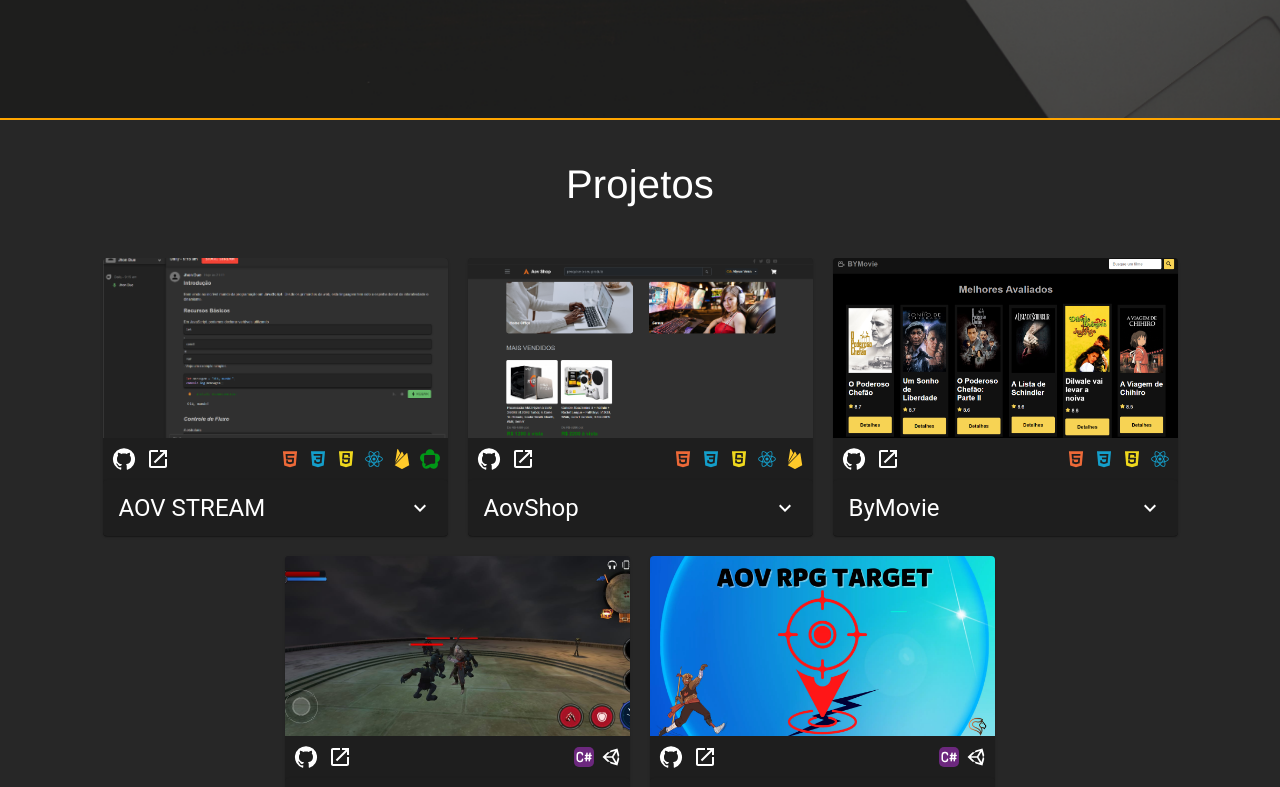
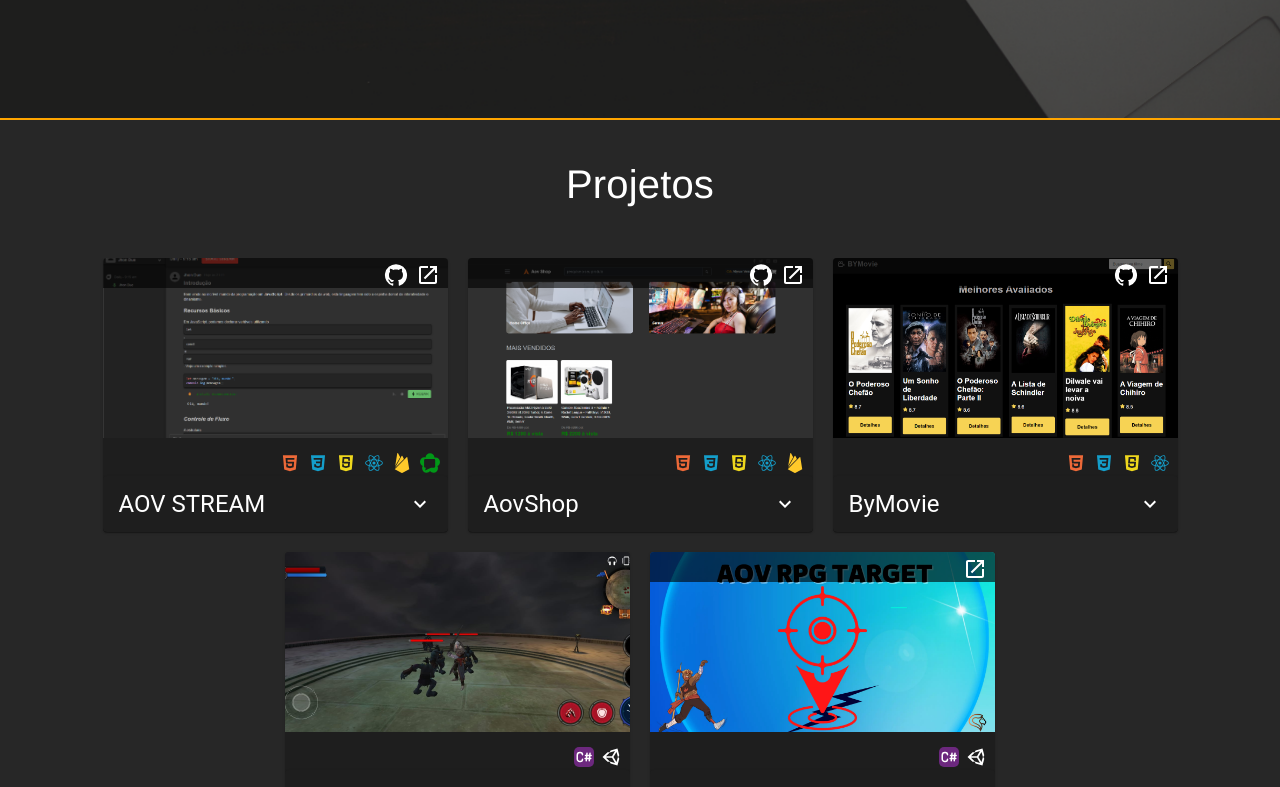
Before and after one commit to allysonAlves/portfolio, a React (Vite) app: page / in a window 1280 px wide. Shown: the part 680-1467 px from the top of the page. Built offline with nearby package versions, Linux system fonts and the light colour scheme.

Commit message:
update layout

```diff
--- a/src/Components/Projetos/Projetos.jsx
+++ b/src/Components/Projetos/Projetos.jsx
@@ -14,7 +14,8 @@
   Typography,
   Stack,
   Box,
-  Tooltip
+  Tooltip,
+  Link
 } from "@mui/material";
 import DescriptionSlider from "./DescriptionSlider/DescriptionSlider";
 import GitHubIcon from "@mui/icons-material/GitHub";
@@ -34,25 +35,38 @@
             whileInView={{ opacity: 1}}
             transition={{ duration: 1 }}
           >
-            <Card sx={{ maxWidth: 345 }}>
+            <Card sx={{ maxWidth: 345, position: 'relative' }}>
+              <Stack sx={{position: 'absolute', top:0, right:0, backgroundColor:'#0000009b', width:'100%'}} justifyContent='end' alignItems='center' spacing={1} paddingRight={1} direction="row">
+                { project.githubUrl ? (
+                    <Link sx={{':hover': {opacity:0.75}}} color="inherit" href={project.githubUrl} target="_blank">
+                        <GitHubIcon/>
+                    </Link>
+                  ) : null
+                }
+                {
+                  project.deployUrl ? (
+                    <Link sx={{':hover': {opacity:0.75}}} color="inherit" href={project.deployUrl} target="_blank">
+                      <OpenInNewIcon />
+                    </Link>
+                  ) : null
+                }
+              </Stack>
               <CardMedia
                 sx={{ height: 180 }}
                 image={project.photo}
                 title={project.title}
               />
-              <Stack justifyContent={"space-between"}  direction="row">
-                <Stack padding={0.5} direction="row">
-                  <IconButton title="repositório" size="small">
-                    <GitHubIcon />
-                  </IconButton>
-                  <IconButton title="ver site" size="small">
-                    <OpenInNewIcon />
-                  </IconButton>
-                </Stack>
-                <Stack marginRight={1} spacing={1} alignItems='center' direction="row">
-                  { project.stacks.map(stack =>  <stack.Icon key={stack.title} title={stack.title}/>)}
-                </Stack>
+
+              <Stack sx={{mt:1, ml:1}} marginRight={1} justifyContent='end' spacing={1} alignItems='center' direction="row">
+                { project.stacks.map(stack =>
+                  <Tooltip title={stack.title}>
+                    <div>
+                      <stack.Icon key={stack.title}/>
+                    </div>
+                  </Tooltip>
+                )}
               </Stack>
+
               <AccordionUsage
               title={
                 <Typography variant="h5" component="div">
--- a/src/Components/Projetos/Projetos.module.css
+++ b/src/Components/Projetos/Projetos.module.css
@@ -1,5 +1,5 @@
 .projetos{
-    min-height: 80vh;
+    min-height: 100vh;
     color: white;
     overflow: hidden;
     font-size: 20px;
--- a/src/Components/nav/Nav.jsx
+++ b/src/Components/nav/Nav.jsx
@@ -1,60 +1,64 @@
 // import React from 'react'
-import styles from './Nav.module.css'
-import Logo from '../../assets/logoally.png'
-import $ from 'jquery';
-import * as React from 'react';
-import AppBar from '@mui/material/AppBar';
-import Box from '@mui/material/Box';
-import CssBaseline from '@mui/material/CssBaseline';
-import Divider from '@mui/material/Divider';
-import Drawer from '@mui/material/Drawer';
-import IconButton from '@mui/material/IconButton';
-import List from '@mui/material/List';
-import ListItem from '@mui/material/ListItem';
-import ListItemButton from '@mui/material/ListItemButton';
-import ListItemText from '@mui/material/ListItemText';
-import MenuIcon from '@mui/icons-material/Menu';
-import Toolbar from '@mui/material/Toolbar';
-import Typography from '@mui/material/Typography';
-import Button from '@mui/material/Button';
+import styles from "./Nav.module.css";
+import Logo from "../../assets/logoally.png";
+import $ from "jquery";
+import * as React from "react";
+import AppBar from "@mui/material/AppBar";
+import Box from "@mui/material/Box";
+import CssBaseline from "@mui/material/CssBaseline";
+import Divider from "@mui/material/Divider";
+import Drawer from "@mui/material/Drawer";
+import IconButton from "@mui/material/IconButton";
+import List from "@mui/material/List";
+import ListItem from "@mui/material/ListItem";
+import ListItemButton from "@mui/material/ListItemButton";
+import ListItemText from "@mui/material/ListItemText";
+import MenuIcon from "@mui/icons-material/Menu";
+import Toolbar from "@mui/material/Toolbar";
+import Typography from "@mui/material/Typography";
+import Button from "@mui/material/Button";
 
 const drawerWidth = 240;
-
 
 function Nav(props) {
   const { window } = props;
   const [mobileOpen, setMobileOpen] = React.useState(false);
   const navItems = [
     {
-        title:'Sobre',
-        action: () => handleNavigate('quemsou')
+      title: "Sobre",
+      action: () => handleNavigate("quemsou"),
     },
     {
-        title:'Projetos',
-        action: () => handleNavigate('projetos')
+      title: "Projetos",
+      action: () => {
+        scrollTo({
+          top: $("#projetos")[0].offsetTop - 66,
+          behavior: "smooth",
+        });
+      },
     },
     {
-        title:'Contato',
-        action: () => handleNavigate('contato')
-    }
+      title: "Contato",
+      action: () => handleNavigate("contato"),
+    },
   ];
 
-  const handleNavigate = (id) =>  {
-    $(`#${id}`)[0].scrollIntoView();
-  }
+  const handleNavigate = (id) => {
+    $(`#${id}`)[0].scrollIntoView({ block: "start", inline: "nearest" });
+  };
 
   const handleDrawerToggle = () => {
     setMobileOpen((prevState) => !prevState);
   };
 
   const drawer = (
-    <Box onClick={handleDrawerToggle} sx={{ textAlign: 'center' }}>
-      <img className={styles.logo} src={Logo}/>
-      <Divider style={{backgroundColor:'orangeRed'}} />
+    <Box onClick={handleDrawerToggle} sx={{ textAlign: "center" }}>
+      <img className={styles.logo} src={Logo} />
+      <Divider style={{ backgroundColor: "orangeRed" }} />
       <List>
         {navItems.map((item) => (
           <ListItem key={item.title} disablePadding>
-            <ListItemButton sx={{ textAlign: 'center' }} onClick={item.action}>
+            <ListItemButton sx={{ textAlign: "center" }} onClick={item.action}>
               <ListItemText primary={item.title} />
             </ListItemButton>
           </ListItem>
@@ -63,11 +67,11 @@
     </Box>
   );
 
-  const container = window !== undefined ? () => window().document.body : undefined;
+  const container =
+    window !== undefined ? () => window().document.body : undefined;
 
   return (
-
-    <Box sx={{ display: 'flex' }}>
+    <Box sx={{ display: "flex" }}>
       <CssBaseline />
       <AppBar component="nav">
         <Toolbar>
@@ -76,15 +80,27 @@
             aria-label="open drawer"
             edge="start"
             onClick={handleDrawerToggle}
-            sx={{ mr: 2, display: { sm: 'none' } }}>
+            sx={{ mr: 2, display: { sm: "none" } }}
+          >
             <MenuIcon />
           </IconButton>
 
-          <Box sx={{ display: { xs: 'none', sm: 'flex' }, justifyContent: 'space-between', alignItems: 'center' ,width:'100%'}}>
-            <img style={{height:40}} src={Logo}/>
+          <Box
+            sx={{
+              display: { xs: "none", sm: "flex" },
+              justifyContent: "space-between",
+              alignItems: "center",
+              width: "100%",
+            }}
+          >
+            <img style={{ height: 40 }} src={Logo} />
             <Box>
               {navItems.map((item) => (
-                <Button key={item.title} sx={{ color: '#fff' }} onClick={item.action}>
+                <Button
+                  key={item.title}
+                  sx={{ color: "#fff" }}
+                  onClick={item.action}
+                >
                   {item.title}
                 </Button>
               ))}
@@ -102,13 +118,12 @@
           keepMounted: true,
         }}
         sx={{
-          display: { xs: 'block', sm: 'none' },
-          '& .MuiDrawer-paper': { boxSizing: 'border-box', width: drawerWidth },
+          display: { xs: "block", sm: "none" },
+          "& .MuiDrawer-paper": { boxSizing: "border-box", width: drawerWidth },
         }}
       >
         {drawer}
       </Drawer>
-
     </Box>
   );
 }
--- a/src/services/project.services.jsx
+++ b/src/services/project.services.jsx
@@ -4,7 +4,7 @@
 import { TbBrandCSharp } from "react-icons/tb";
 import { DiJavascript, DiHtml5, DiCss3 } from "react-icons/di";
 import { TbBrandJavascript } from "react-icons/tb";
-import { Tooltip } from "@mui/material";
+import { IconButton, Tooltip } from "@mui/material";
 
 const stackIcon = {
     Javascript: {
@@ -50,10 +50,9 @@
         title: 'AOV STREAM',
         description: 'O React Streaming App é um projeto revolucionário que utiliza React em conjunto com Material UI, React Context e Firebase para proporcionar uma experiência de streaming inovadora. Integrando WebRTC para transmitir dados em tempo real, o aplicativo oferece uma interface moderna e responsiva, gerenciamento eficiente de estado, sinalização de conexões via Firebase e a capacidade de trocar mensagens instantâneas durante a transmissão. Esta plataforma redefine os padrões de streaming, permitindo aos usuários compartilhar e consumir conteúdo ao vivo de maneira envolvente e social.',
         photo: '/images/aovstream/aovstream.png',
-        bg_description_color: '',
-        description_text_color:'',
-        reverse: true,
-        url: 'https://aovstream.netlify.app/',
+        techDetails: [],
+        githubUrl: 'https://github.com/allysonAlves/aovstream',
+        deployUrl: 'https://aovstream.netlify.app/',
         stacks:[
             stackIcon.HTML,
             stackIcon.Css,
@@ -67,8 +66,6 @@
         title: 'AovShop',
         description: 'O projeto "AOVShop" é um emocionante projeto de estudo que visa aprofundar e aprimorar as habilidades em desenvolvimento web, design de interface e e-commerce. Este projeto é uma simulação de um e-commerce de eletrônicos para computador, construído utilizando tecnologias como Firebase Firestore, Firebase Authentication, Material UI e Bootstrap, a fim de proporcionar uma experiência de aprendizado prática e contemporânea.',
         photo: '/images/aovshop/aovshop_image.png',
-        bg_description_color: '',
-        description_text_color:'',
         techDetails: [
             'Implementação do Firebase Firestore para gerenciar dados de produtos e pedidos. Utilização do Firebase Authentication para permitir que os usuários se autentiquem e acessem recursos personalizados.',
             'Integração de Material UI e Bootstrap para criar uma interface moderna e responsiva.',
@@ -78,8 +75,8 @@
             'Implementação de um design com foco na aprendizagem e experimentação das tecnologias escolhidas.'
 
         ] ,
-        reverse: false,
-        url: 'https://aovshop.netlify.app/',
+        githubUrl: 'https://github.com/allysonAlves/aovshop',
+        deployUrl: 'https://aovshop.netlify.app/',
         stacks:[
             stackIcon.HTML,
             stackIcon.Css,
@@ -92,10 +89,8 @@
         title: 'ByMovie',
         description: 'O projeto "ByMovie" é uma demonstração de minhas habilidades em desenvolvimento web, focando em uma aplicação que se integra à API do IMDB para fornecer aos usuários acesso a informações detalhadas sobre filmes. O site apresenta várias funcionalidades, incluindo rotas de listagem, detalhes e pesquisa, permitindo aos usuários explorar uma ampla gama de filmes com facilidade.',
         photo: '/images/bymovie/bymovie_image.png',
-        bg_description_color: '',
-        description_text_color:'',
-        reverse: true,
-        url: 'https://bymovie.netlify.app/',
+        githubUrl: 'https://github.com/allysonAlves/bymovies',
+        deployUrl: 'https://bymovie.netlify.app/',
         techDetails: [],
         stacks:[
             stackIcon.HTML,
@@ -108,10 +103,8 @@
         title: 'Mensic',
         description: '"Mensic" é um emocionante jogo de RPG desenvolvido na Unity que transporta os jogadores para um universo mágico e vasto, repleto de mistérios, desafios e aventuras inesquecíveis. No papel de um herói destinado a restaurar a harmonia em um mundo dilacerado por forças sombrias, os jogadores explorarão terras exuberantes, enfrentarão criaturas lendárias e desvendarão segredos antigos.',
         photo: '/images/mensic/mensic.jpeg',
-        bg_description_color: '',
-        description_text_color:'',
-        reverse: false,
-        url: '',
+        githubUrl: null,
+        deployUrl: null,
         techDetails: [],
         stacks:[
             stackIcon["C#"],
@@ -122,10 +115,8 @@
         title: 'AOV RPG TARGET',
         description: 'Asset de sistema de alvos com marcador de target para jogos RPG.',
         photo: '/images/rpgtarget/rpgtarget.webp',
-        bg_description_color: '',
-        description_text_color:'',
-        reverse: true,
-        url: 'https://assetstore.unity.com/packages/add-ons/aov-rpg-target-235539/',
+        githubUrl: '',
+        deployUrl: 'https://assetstore.unity.com/packages/add-ons/aov-rpg-target-235539/',
         techDetails: [],
         stacks:[
             stackIcon["C#"],
```
Also changed, not shown: src/App.css (line endings or trailing spaces). Lines whose indentation alone changed are shown as unchanged.
